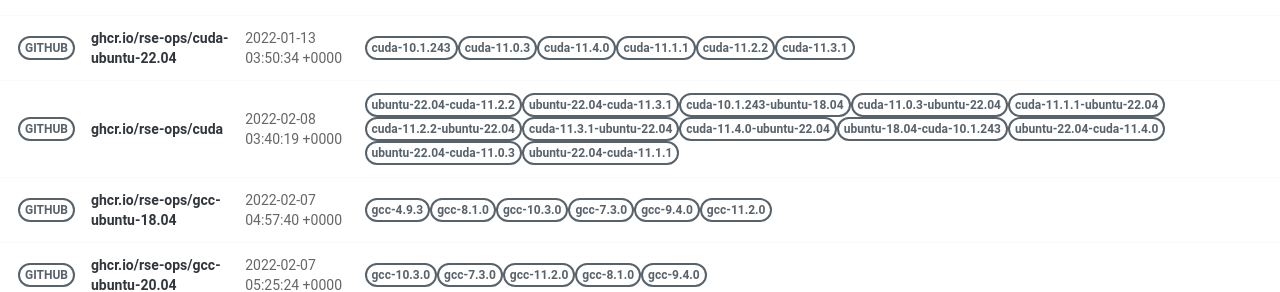
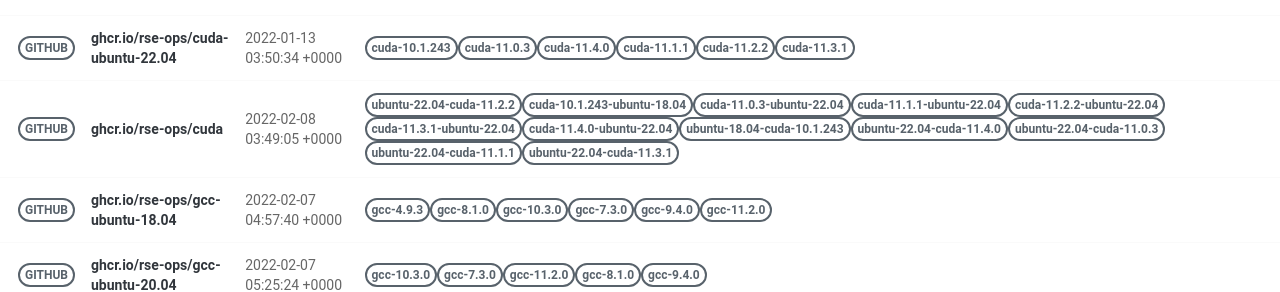
Before and after one commit to rse-ops/docker-images, a Jekyll site: the page built from pages/index.md, in a window 1280 px wide. Shown: the part 414-706 px from the top of the page. Built offline with Jekyll 4.4.1, drawn with Linux system fonts in a browser that asks for light colours; nearby versions of some CDN libraries.

Commit message:
Automated push to update library 2022-02-08

```diff
--- a/_library/ghcr.io-rse-ops-cuda.md
+++ b/_library/ghcr.io-rse-ops-cuda.md
@@ -1,7 +1,7 @@
 ---
 layout: container
 name: ghcr.io/rse-ops/cuda
-updated_at: 2022-02-08 03:40:19.466788
+updated_at: 2022-02-08 03:49:05.660090
 
 
 container_url: https://github.com/orgs/rse-ops/packages/container/package/cuda
```
Also changed, not shown: other parts of _library/ghcr.io-rse-ops-cuda.md (+3 -3 lines).
